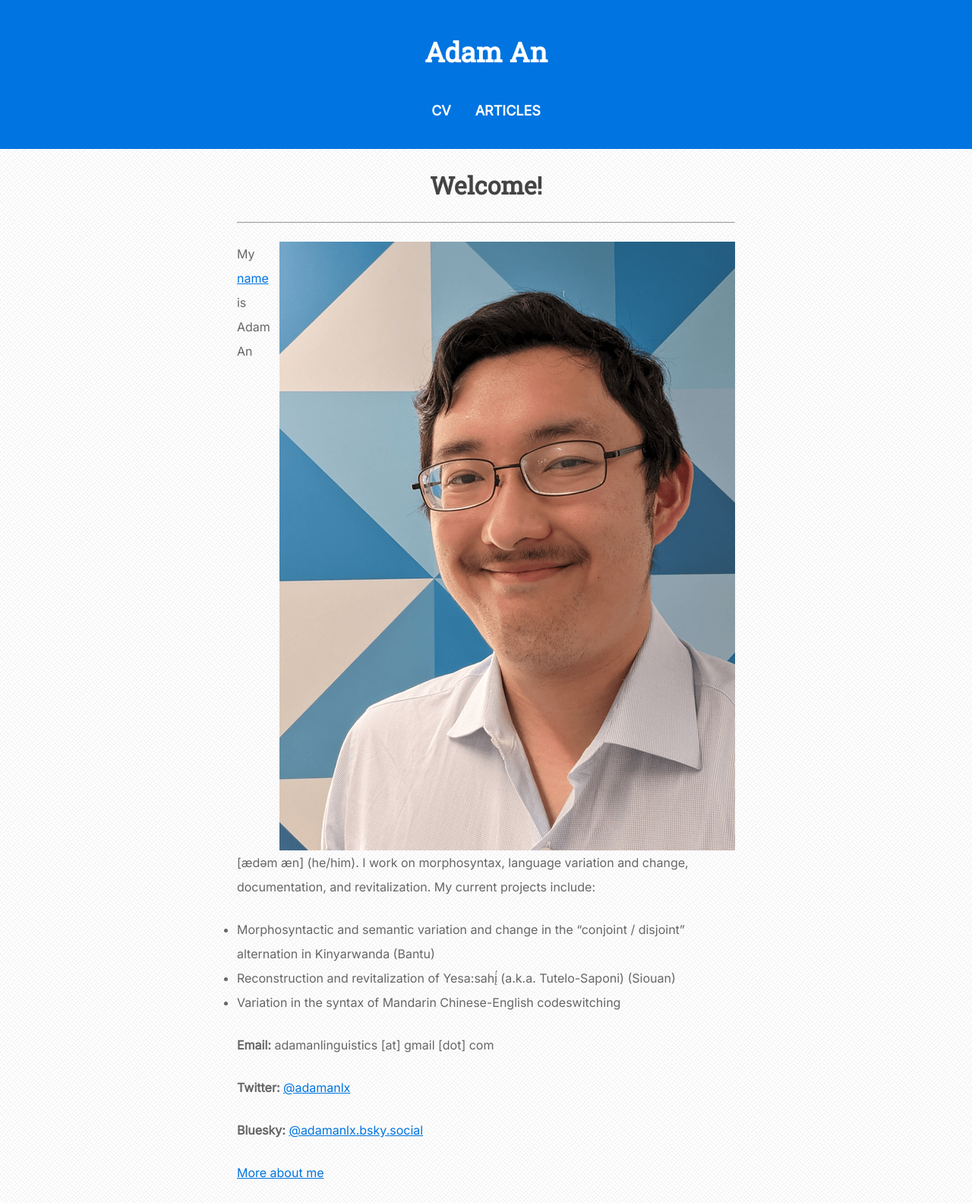
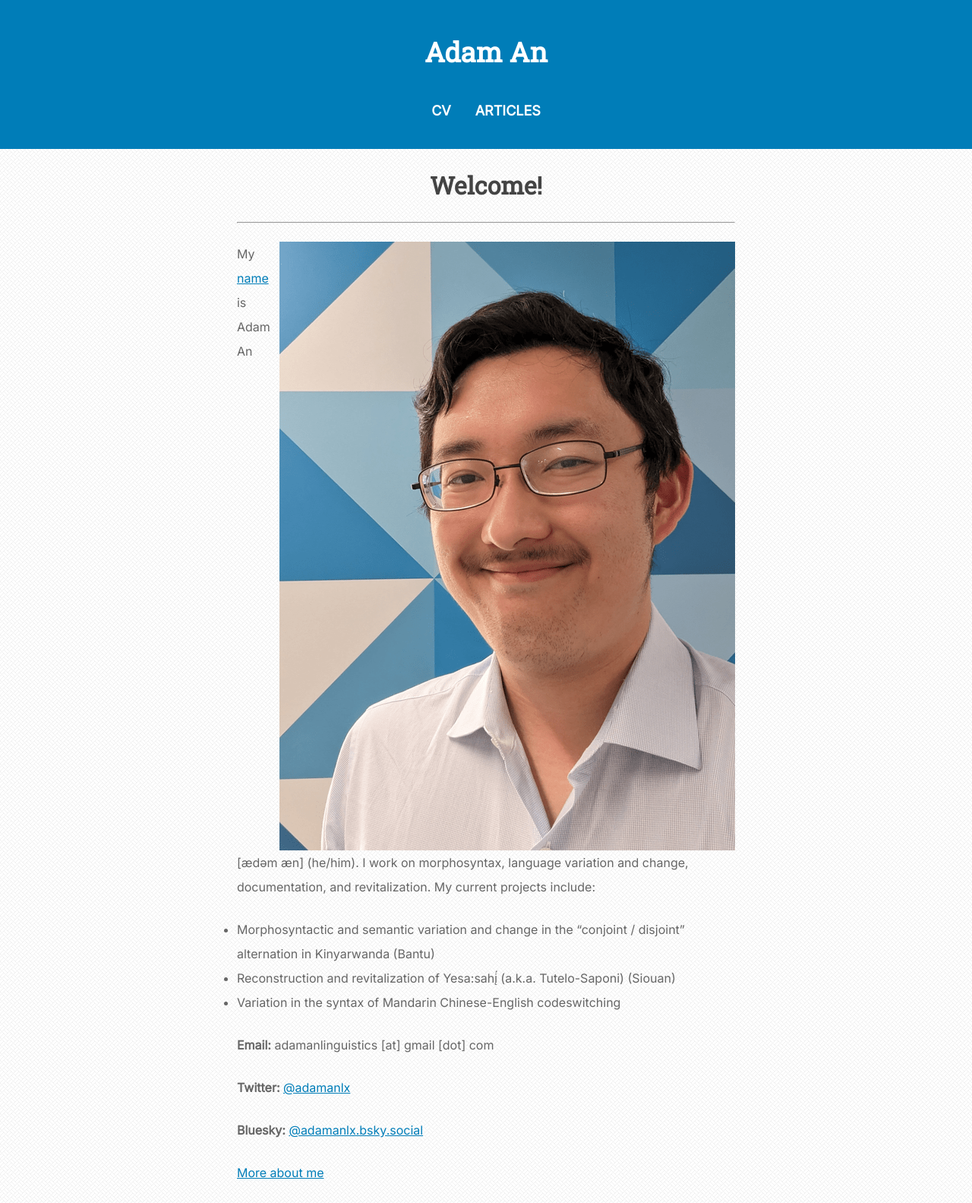
Before and after one commit to theycallmezeal/theycallmezeal.github.io, a Jekyll site: the page built from index.md, in a window 1280 px wide. Shown: the whole page at 76% size. Built offline with Jekyll 4.4.1, drawn with Linux system fonts in a browser that asks for light colours.

Commit message:
Update style.css

```diff
--- a/css/style.css
+++ b/css/style.css
@@ -2,7 +2,7 @@
 @import url(https://fonts.googleapis.com/css?family=Inter);
 
 :root {
-	--blue: #0074E0;
+	--blue: #007DB8;
 	--black: #444;
 	--gray: #666;
 	--light-gray: #888;
```
